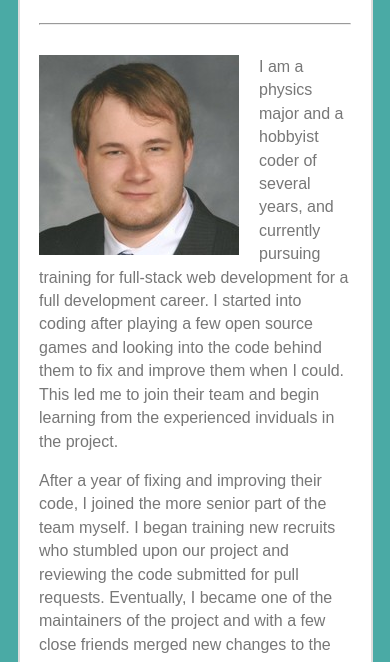
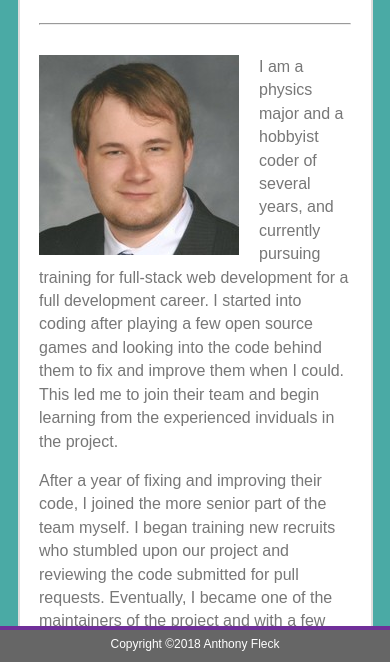
Before and after one commit to ajfleck13/Responsive-Portfolio, a plain HTML site: page index.html in a window 390 px wide. Shown: the part 182-844 px from the top of the page. Drawn offline with Linux system fonts and the light colour scheme.

Commit message:
Fix footer not always being on bottom of window when contents do not fill window

```diff
--- a/assets/css/style.css
+++ b/assets/css/style.css
@@ -255,6 +255,7 @@ input[type="submit"]{
     }
 
     .footer {
-        position: static;
+        position: absolute;
+        bottom: 0px;
     }
   }
```
